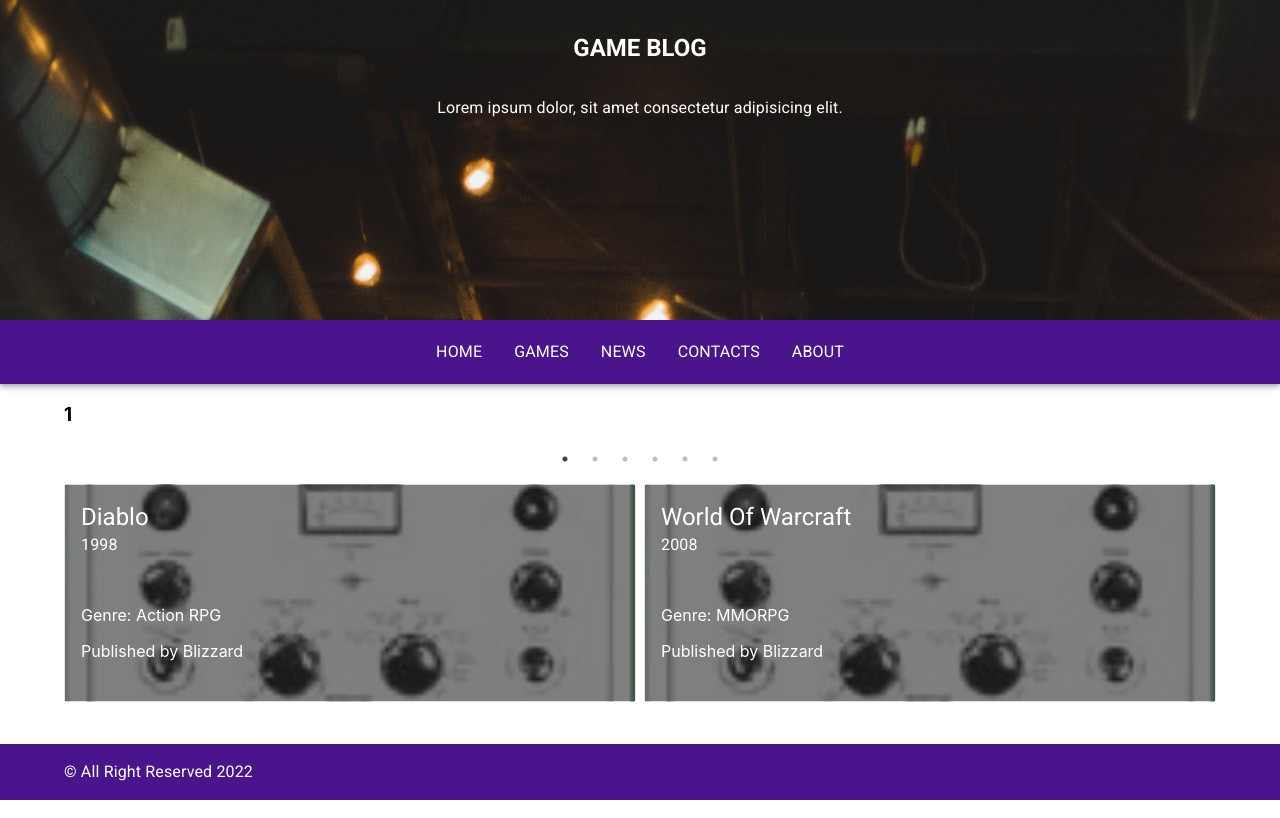
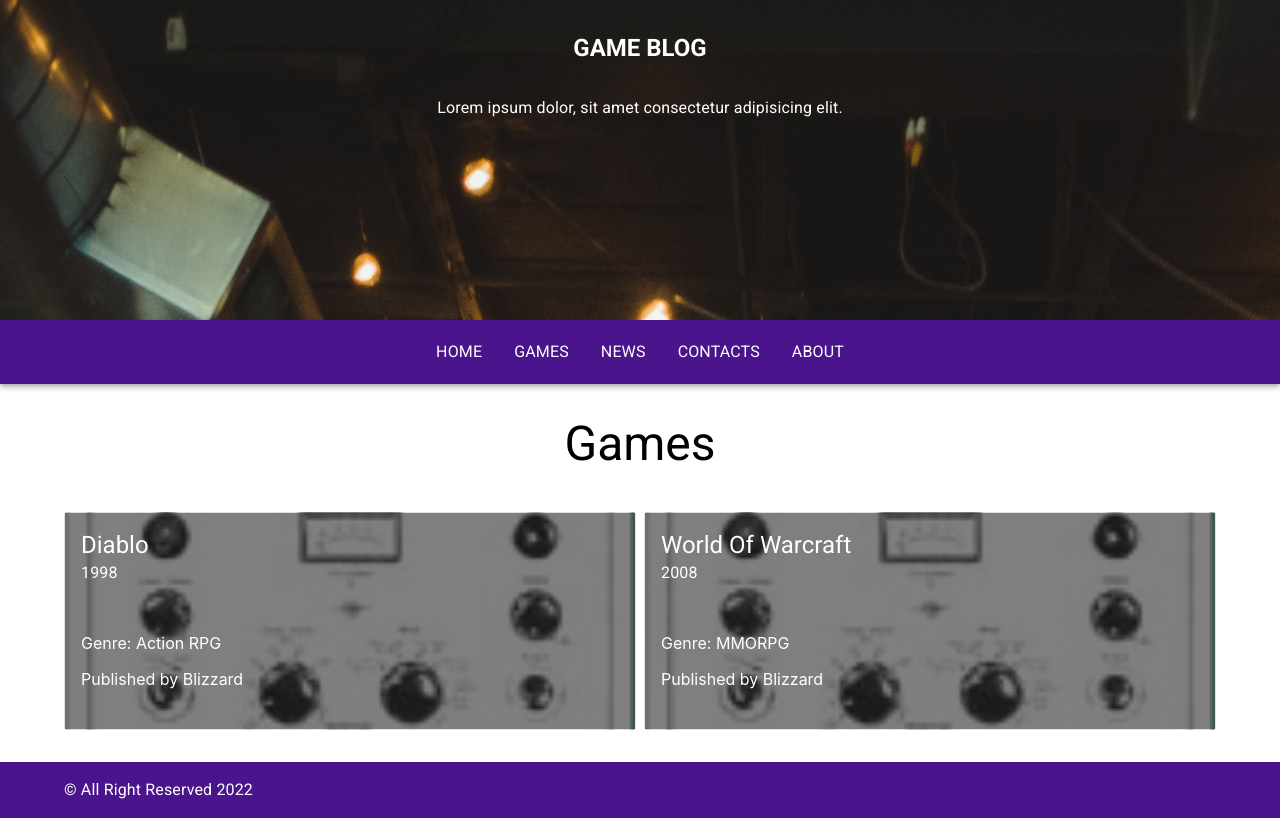
Before and after one commit to antklim89/game_blog, a Next.js app: page / in a window 1280 px wide. Built offline with nearby package versions, Linux system fonts and the light colour scheme.

Commit message:
updated Game component

```diff
--- a/layouts/Game/Game.tsx
+++ b/layouts/Game/Game.tsx
@@ -11,11 +11,8 @@ const Game: FC<IGame> = ({ body, title, genre, year, publisher }) => {
             <Typography variant="h1">
                 {title}
             </Typography>
-            <Typography component="h2" variant="h2">
-                {publisher}
-            </Typography>
             <Typography component="h5" sx={{ mb: 4 }} variant="h5">
-                {genre} - {year} year
+                {genre} released by {publisher} in {year} year
             </Typography>
             <Box dangerouslySetInnerHTML={{ __html: body }} />
         </article>
--- a/pages/index.tsx
+++ b/pages/index.tsx
@@ -1,7 +1,7 @@
 import Container from '@mui/material/Container';
+import Typography from '@mui/material/Typography';
 import type { GetStaticProps, NextPage } from 'next';
 
-import GamesCarousel from '~/components/GamesCarousel';
 import Seo from '~/components/Seo';
 import GamesList from '~/layouts/GamesList';
 import { IGame } from '~/types';
@@ -18,7 +18,14 @@ const Home: NextPage<Props> = ({ games }) => {
         <>
             <Seo title="Home" />
             <Container>
-                <GamesCarousel />
+                <Typography
+                    component="h3"
+                    mt={4}
+                    textAlign="center"
+                    variant="h3"
+                >
+                    Games
+                </Typography>
                 <GamesList games={games} />
             </Container>
         </>
```
